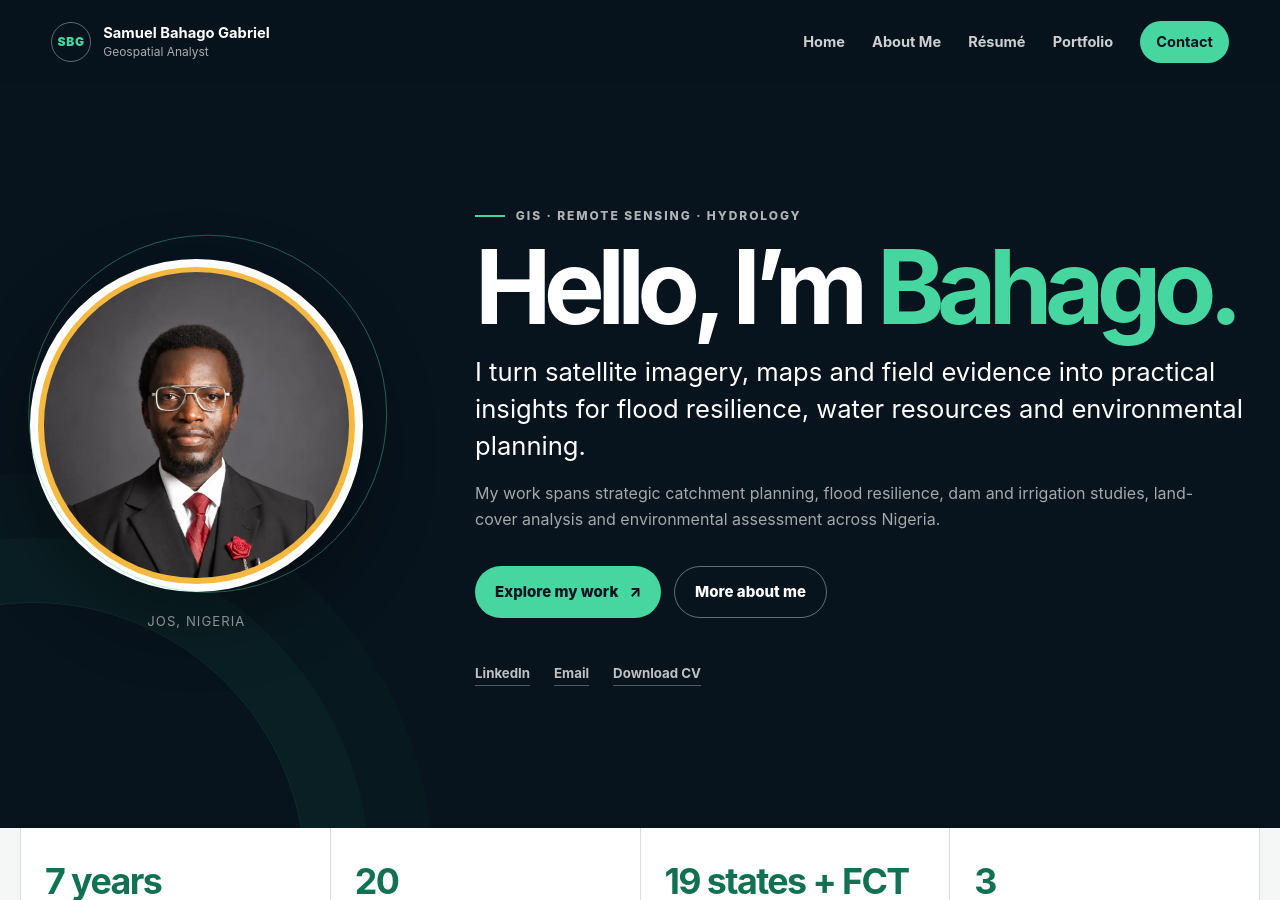
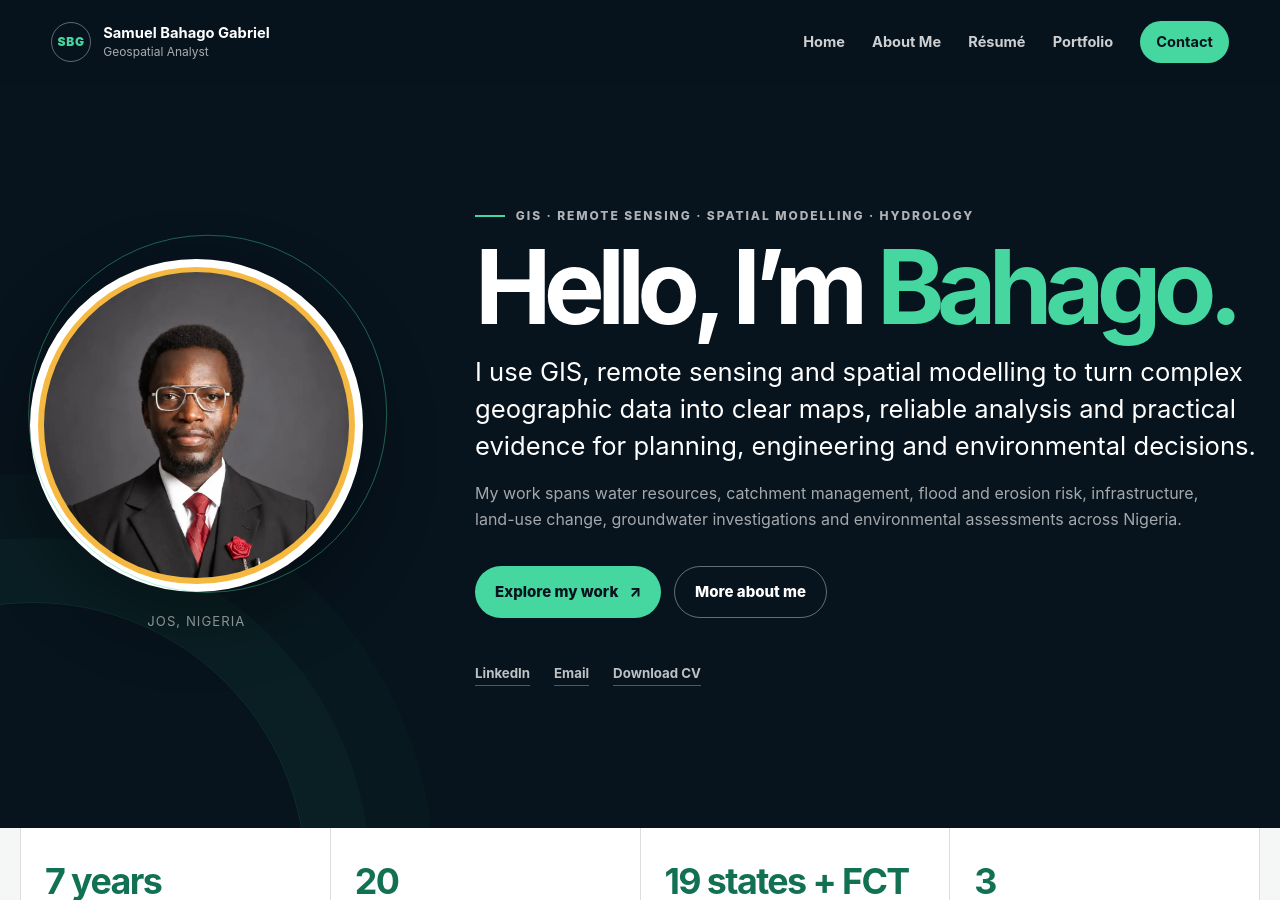
Before and after one commit to bahagogabriel/gis-portfolio, a Jekyll site: the page built from index.html, in a window 1280 px wide and 900 px high. Built offline with Jekyll 4.4.1, drawn with Linux system fonts in a browser that asks for light colours; some of the changed text lies outside the part shown.

Commit message:
Broaden professional positioning on _data/home.json

```diff
--- a/_data/home.json
+++ b/_data/home.json
@@ -1,11 +1,11 @@
 {
-  "seo_description": "Samuel Bahago Gabriel is a GIS Analyst using spatial analysis, remote sensing and hydrology to support environmental and infrastructure decisions in Nigeria.",
+  "seo_description": "Samuel Bahago Gabriel is a geospatial analyst specializing in GIS, remote sensing and spatial modelling for environmental, engineering and planning decisions.",
   "hero": {
-    "eyebrow": "GIS · Remote sensing · Hydrology",
+    "eyebrow": "GIS · Remote sensing · Spatial modelling · Hydrology",
     "greeting": "Hello, I’m",
     "emphasis": "Bahago.",
-    "lead": "I turn satellite imagery, maps and field evidence into practical insights for flood resilience, water resources and environmental planning.",
-    "summary": "My work spans strategic catchment planning, flood resilience, dam and irrigation studies, land-cover analysis and environmental assessment across Nigeria.",
+    "lead": "I use GIS, remote sensing and spatial modelling to turn complex geographic data into clear maps, reliable analysis and practical evidence for planning, engineering and environmental decisions.",
+    "summary": "My work spans water resources, catchment management, flood and erosion risk, infrastructure, land-use change, groundwater investigations and environmental assessments across Nigeria.",
     "portrait": "/assets/samuel-portrait.webp",
     "portrait_alt": "Professional portrait of Samuel Bahago Gabriel",
     "portfolio_button": "Explore my work",
@@ -93,7 +93,7 @@
   "contact": {
     "kicker": "Start a conversation",
     "heading": "Have a spatial problem worth solving?",
-    "intro": "I am open to GIS, remote-sensing, water-resources and environmental-planning opportunities.",
+    "intro": "I welcome geospatial analysis, remote sensing, spatial modelling and multidisciplinary project opportunities.",
     "linkedin_label": "LinkedIn",
     "email_label": "Email",
     "portfolio_all_label": "View the full portfolio"
```
